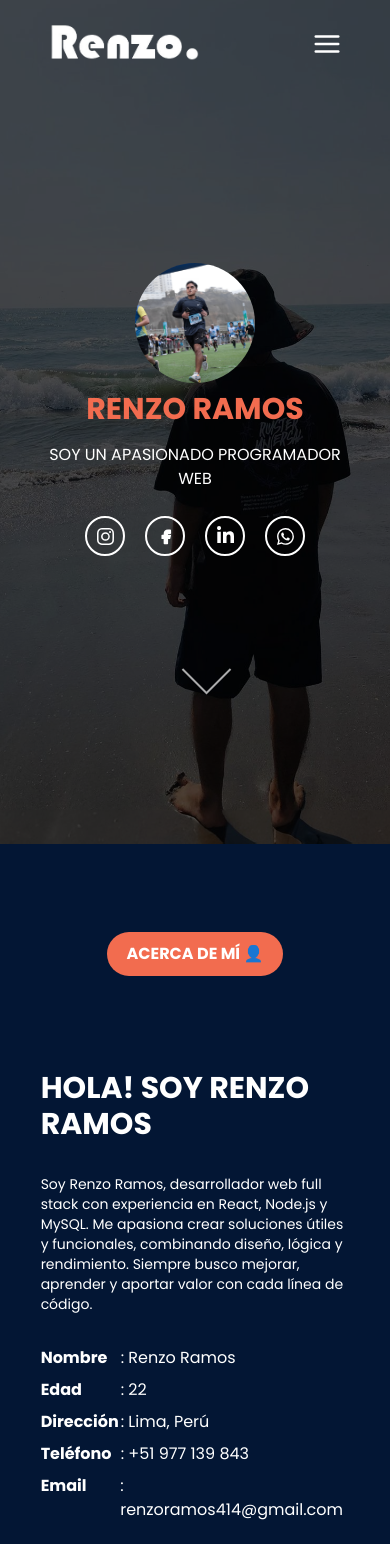
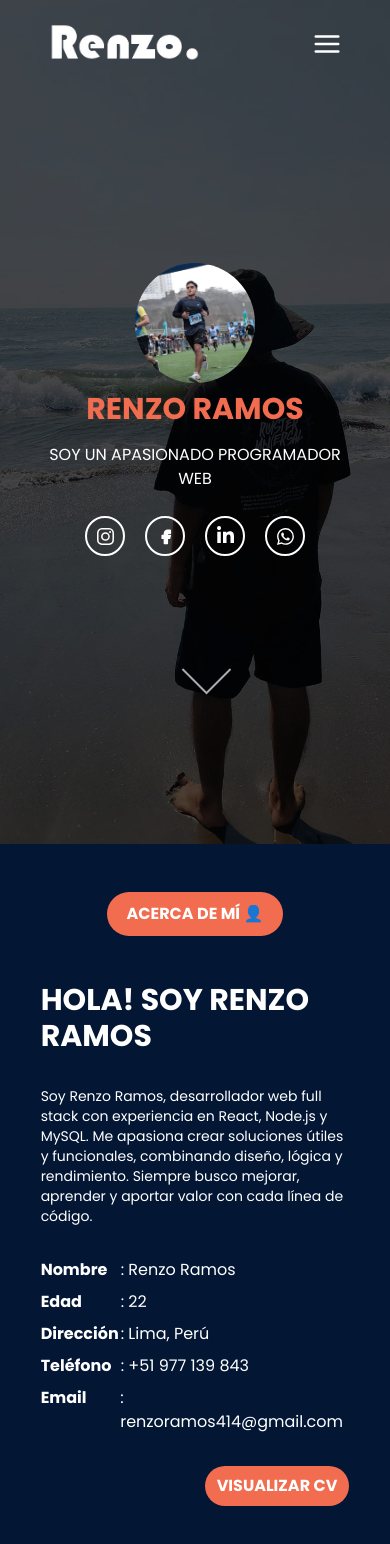
Before and after one commit to Case1490/portafolio2.0, a React (Vite) app: page / in a window 390 px wide. Shown: the top 1544 px of the page. Built offline with nearby package versions, Linux system fonts and the light colour scheme.

Commit message:
portafolio terminado

```diff
--- a/package.json
+++ b/package.json
@@ -12,7 +12,7 @@
   "dependencies": {
     "@tailwindcss/cli": "^4.1.5",
     "@tailwindcss/vite": "^4.1.5",
-    "framer-motion": "^12.19.1",
+    "framer-motion": "^12.23.0",
     "react": "^19.1.0",
     "react-dom": "^19.1.0",
     "react-icons": "^5.5.0",
--- a/src/components/Navbar.jsx
+++ b/src/components/Navbar.jsx
@@ -105,11 +105,11 @@ const Navbar = () => {
                   "habilidades",
                   "servicios",
                   "portafolio",
-                  "contacto",
                 ].map((item) => (
                   <li key={item}>
                     <a
                       href={`#${item}`}
+                      onClick={() => setShowMenu(false)}
                       className="relative after:block after:h-[2px] after:bg-white after:w-0 after:transition-all after:duration-300 hover:after:w-full"
                     >
                       {item.toUpperCase()}
--- a/src/index.css
+++ b/src/index.css
@@ -72,6 +72,7 @@ html {
     font-size: 1rem;
   }
 }
+
 
 .backgroundPresentation {
   position: relative;
--- a/src/sections/AboutMe.jsx
+++ b/src/sections/AboutMe.jsx
@@ -1,3 +1,5 @@
+// eslint-disable-next-line no-unused-vars
+import { motion } from "framer-motion";
 import AboutMeImage from "../assets/sobremi.jpg";
 import Journey from "../components/Journey";
 
@@ -6,36 +8,46 @@ import CVDocument from "/CV RENZO RAMOS.pdf";
 
 const AboutMe = () => {
   const handleDownloadCV = () => {
-    window.open(CVDocument); // Abre el PDF en una nueva pestaña para descargar
+    window.open(CVDocument);
   };
 
   return (
     <div id="acerca">
       <div className="w-5/6 m-auto py-12 lg:py-24">
-        <div className="text-center py-10 mb-6">
+        <motion.div
+          className="text-center pb-4 md:py-10 md:mb-6"
+          initial={{ opacity: 0, y: -20 }}
+          whileInView={{ opacity: 1, y: 0 }}
+          transition={{ duration: 0.6 }}
+        >
           <h1 className="title-page">Acerca de mí 👤</h1>
-        </div>
+        </motion.div>
 
         <div className="flex flex-col gap-y-10 lg:gap-y-0 justify-center lg:flex-row">
-          <div className="relative w-[200px] lg:w-[350px] m-auto p-2 order-2 lg:order-1">
-            {/* Borde izquierdo */}
+          <motion.div
+            className="relative w-[200px] lg:w-[350px] m-auto p-2 order-2 lg:order-1"
+            initial={{ opacity: 0, x: -50 }}
+            whileInView={{ opacity: 1, x: 0 }}
+            transition={{ duration: 0.6 }}
+          >
+            {/* Bordes decorativos */}
             <div className="absolute top-0 left-0 w-[8px] h-full bg-[var(--OrangeMain)] z-0"></div>
-
-            {/* Borde superior (mitad izquierda) */}
             <div className="absolute top-0 left-0 w-1/2 h-[8px] bg-[var(--OrangeMain)] z-0"></div>
-
-            {/* Borde inferior (mitad izquierda) */}
             <div className="absolute bottom-0 left-0 w-1/2 h-[8px] bg-[var(--OrangeMain)] z-0"></div>
 
-            {/* Imagen */}
             <img
               src={AboutMeImage}
               alt="Renzo Ramos"
               className="relative z-10 w-full object-cover"
             />
-          </div>
+          </motion.div>
 
-          <div className="w-[95%] sm:w-5/6 lg:w-1/2 text-white m-auto space-y-8 order-1 lg:order-2">
+          <motion.div
+            className="w-[95%] sm:w-5/6 lg:w-1/2 text-white m-auto space-y-8 order-1 lg:order-2"
+            initial={{ opacity: 0, x: 50 }}
+            whileInView={{ opacity: 1, x: 0 }}
+            transition={{ duration: 0.6, delay: 0.2 }}
+          >
             <h1 className="text-3xl font-bold uppercase">
               Hola! Soy Renzo Ramos
             </h1>
@@ -47,41 +59,43 @@ const AboutMe = () => {
             </p>
 
             <div className="text-white space-y-2">
-              <div className="flex">
-                <span className="w-[80px] sm:w-[150px] font-bold">Nombre</span>
-                <span>: Renzo Ramos</span>
-              </div>
-              <div className="flex">
-                <span className="w-[80px] sm:w-[150px] font-bold">Edad</span>
-                <span>: 22</span>
-              </div>
-              <div className="flex">
-                <span className="w-[80px] sm:w-[150px] font-bold">
-                  Dirección
-                </span>
-                <span>: Lima, Perú</span>
-              </div>
-              <div className="flex">
-                <span className="w-[80px] sm:w-[150px] font-bold">
-                  Teléfono
-                </span>
-                <span>: +51 977 139 843</span>
-              </div>
-              <div className="flex">
-                <span className="w-[80px] sm:w-[150px] font-bold">Email</span>
-                <span>: renzoramos414@gmail.com</span>
-              </div>
+              {/* Datos personales */}
+              {[
+                ["Nombre", "Renzo Ramos"],
+                ["Edad", "22"],
+                ["Dirección", "Lima, Perú"],
+                ["Teléfono", "+51 977 139 843"],
+                ["Email", "renzoramos414@gmail.com"],
+              ].map(([label, value], i) => (
+                <motion.div
+                  className="flex"
+                  key={label}
+                  initial={{ opacity: 0 }}
+                  whileInView={{ opacity: 1 }}
+                  transition={{ delay: 0.3 + i * 0.1, duration: 0.4 }}
+                >
+                  <span className="w-[80px] sm:w-[150px] font-bold">
+                    {label}
+                  </span>
+                  <span>: {value}</span>
+                </motion.div>
+              ))}
             </div>
 
-            <div className="flex justify-end lg:justify-start">
+            <motion.div
+              className="flex justify-end lg:justify-start"
+              initial={{ opacity: 0, scale: 0.95 }}
+              whileInView={{ opacity: 1, scale: 1 }}
+              transition={{ duration: 0.5, delay: 0.6 }}
+            >
               <button
                 onClick={handleDownloadCV}
                 className="bg-[var(--OrangeMain)] inline-block py-2 px-3 rounded-full text-white uppercase font-bold cursor-pointer"
               >
                 Visualizar CV
               </button>
-            </div>
-          </div>
+            </motion.div>
+          </motion.div>
         </div>
 
         <Journey />
--- a/src/sections/Contact.jsx
+++ b/src/sections/Contact.jsx
@@ -1,3 +1,5 @@
+// eslint-disable-next-line no-unused-vars
+import { motion } from "framer-motion";
 import { useState } from "react";
 import { MdEmail } from "react-icons/md";
 import { FaPhoneAlt } from "react-icons/fa";
@@ -57,7 +59,12 @@ const Contact = () => {
   return (
     <div id="contacto">
       <div className="w-5/6 py-12 lg:py-24 m-auto flex flex-col space-y-10 lg:space-y-0 lg:flex-row items-center justify-around">
-        <div className="w-full lg:w-1/2 text-white lg:text-left text-center">
+        <motion.div
+          className="w-full lg:w-1/2 text-white lg:text-left text-center"
+          initial={{ opacity: 0, y: -20 }}
+          whileInView={{ opacity: 1, y: 0 }}
+          transition={{ duration: 0.6 }}
+        >
           <h1 className="title-page">Contáctame 📲</h1>
           <p>
             <b>¿Tienes un proyecto en mente?</b> <br /> Estoy disponible para
@@ -77,9 +84,14 @@ const Contact = () => {
               <h1 className="text-sm sm:text-xl text-white">+51 977 139 843</h1>
             </div>
           </div>
-        </div>
+        </motion.div>
 
-        <div className="text-white w-full lg:w-2/5">
+        <motion.div
+          className="text-white w-full lg:w-2/5"
+          initial={{ opacity: 0, x: 50 }}
+          whileInView={{ opacity: 1, x: 0 }}
+          transition={{ duration: 0.6 }}
+        >
           <form
             onSubmit={handleSubmit}
             className="mx-auto p-6 rounded-xl border shadow-md space-y-4"
@@ -167,7 +179,7 @@ const Contact = () => {
               {loading ? "Enviando..." : "Enviar Mensaje"}
             </button>
           </form>
-        </div>
+        </motion.div>
       </div>
     </div>
   );
--- a/src/sections/Portfolio.jsx
+++ b/src/sections/Portfolio.jsx
@@ -1,3 +1,5 @@
+// eslint-disable-next-line no-unused-vars
+import { motion } from "framer-motion";
 import { Swiper, SwiperSlide } from "swiper/react";
 import { Pagination, Navigation } from "swiper/modules";
 import CardPortfolio from "../components/CardPortfolio";
@@ -96,7 +98,12 @@ const Portfolio = () => {
   return (
     <div id="portafolio">
       <div className="w-[90%] m-auto py-12 lg:py-24 text-white text-center">
-        <div className="mb-10">
+        <motion.div
+          className="mb-10"
+          initial={{ opacity: 0, y: -20 }}
+          whileInView={{ opacity: 1, y: 0 }}
+          transition={{ duration: 0.6 }}
+        >
           <h1 className="title-page">
             El reflejo de mi pasión y habilidades👨‍💻
           </h1>
@@ -105,7 +112,7 @@ const Portfolio = () => {
             efectivas y adaptadas a las necesidades de cada proyecto o cliente,
             con el objetivo de lograr resultados de calidad y alto impacto.
           </p>
-        </div>
+        </motion.div>
 
         <Swiper
           modules={[Pagination, Navigation]}
--- a/src/sections/Skills.jsx
+++ b/src/sections/Skills.jsx
@@ -1,8 +1,17 @@
+// eslint-disable-next-line no-unused-vars
+import { motion } from "framer-motion";
+
 const Skills = () => {
   return (
     <div id="habilidades">
       <div className="text-center w-5/6 text-white m-auto py-12 lg:py-24">
-        <div className=" mb-10">
+        {/* Animamos solo el encabezado */}
+        <motion.div
+          className="mb-10"
+          initial={{ opacity: 0, y: -20 }}
+          whileInView={{ opacity: 1, y: 0 }}
+          transition={{ duration: 0.6 }}
+        >
           <h1 className="title-page">Habilidades 🏃‍♂️‍➡️</h1>
           <p className="text-sm lg:text-lg">
             A lo largo de mi experiencia he desarrollado una serie de
@@ -10,7 +19,9 @@ const Skills = () => {
             creatividad. Estas capacidades son el resultado de años de
             formación, práctica y constante aprendizaje.
           </p>
-        </div>
+        </motion.div>
+
+        {/* El resto ya está animado, no lo tocamos */}
         <div className="containerTarget">
           <div className="target" id="angular"></div>
           <div className="target" id="bootstrap"></div>
```
Also changed, not shown: src/components/Journey.jsx (+38 -11 lines), src/sections/Presentation.jsx (+30 -9 lines), src/sections/Services.jsx (+39 -9 lines), 1 other file (tests, documents, lock files or other folders).
